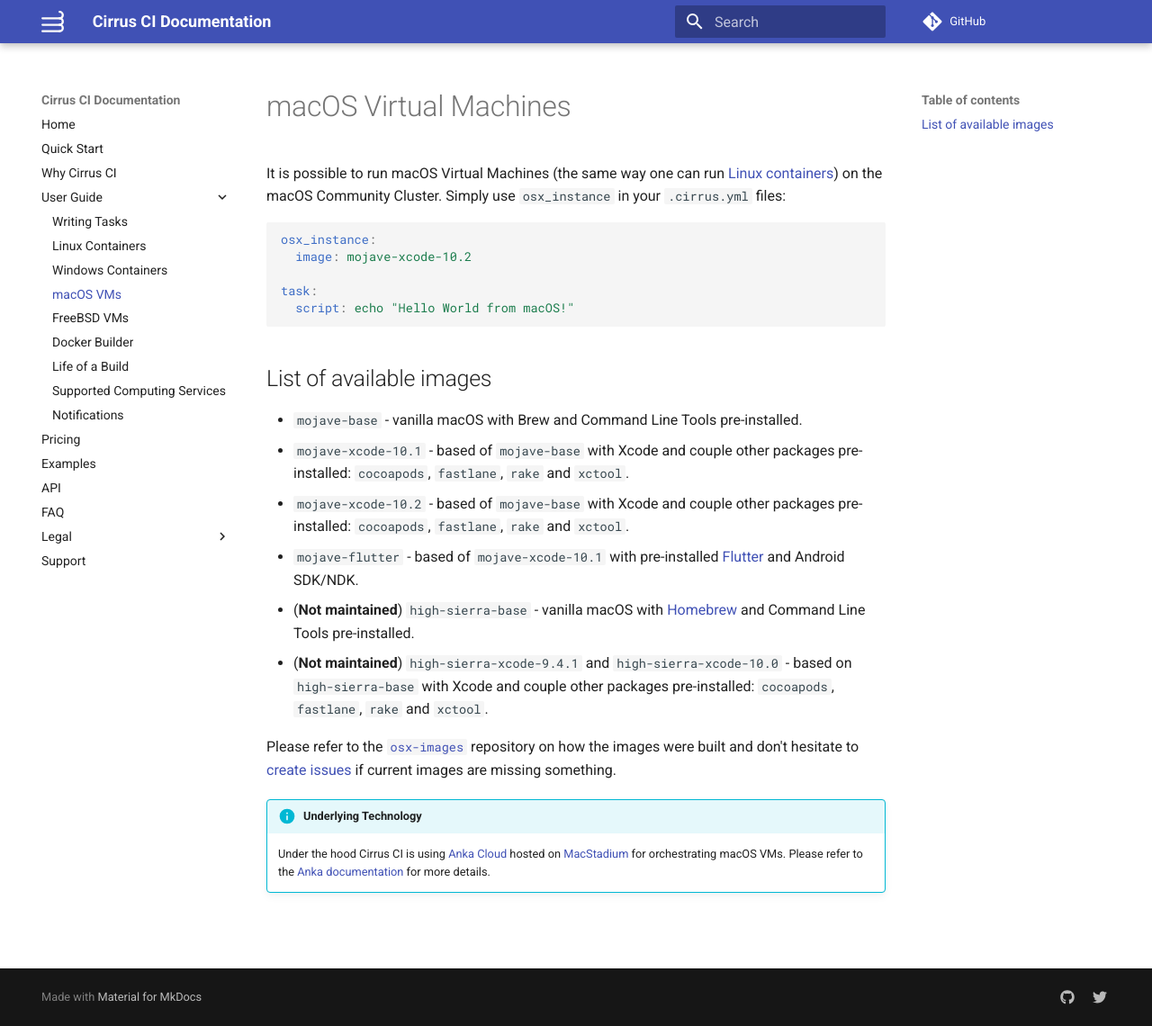
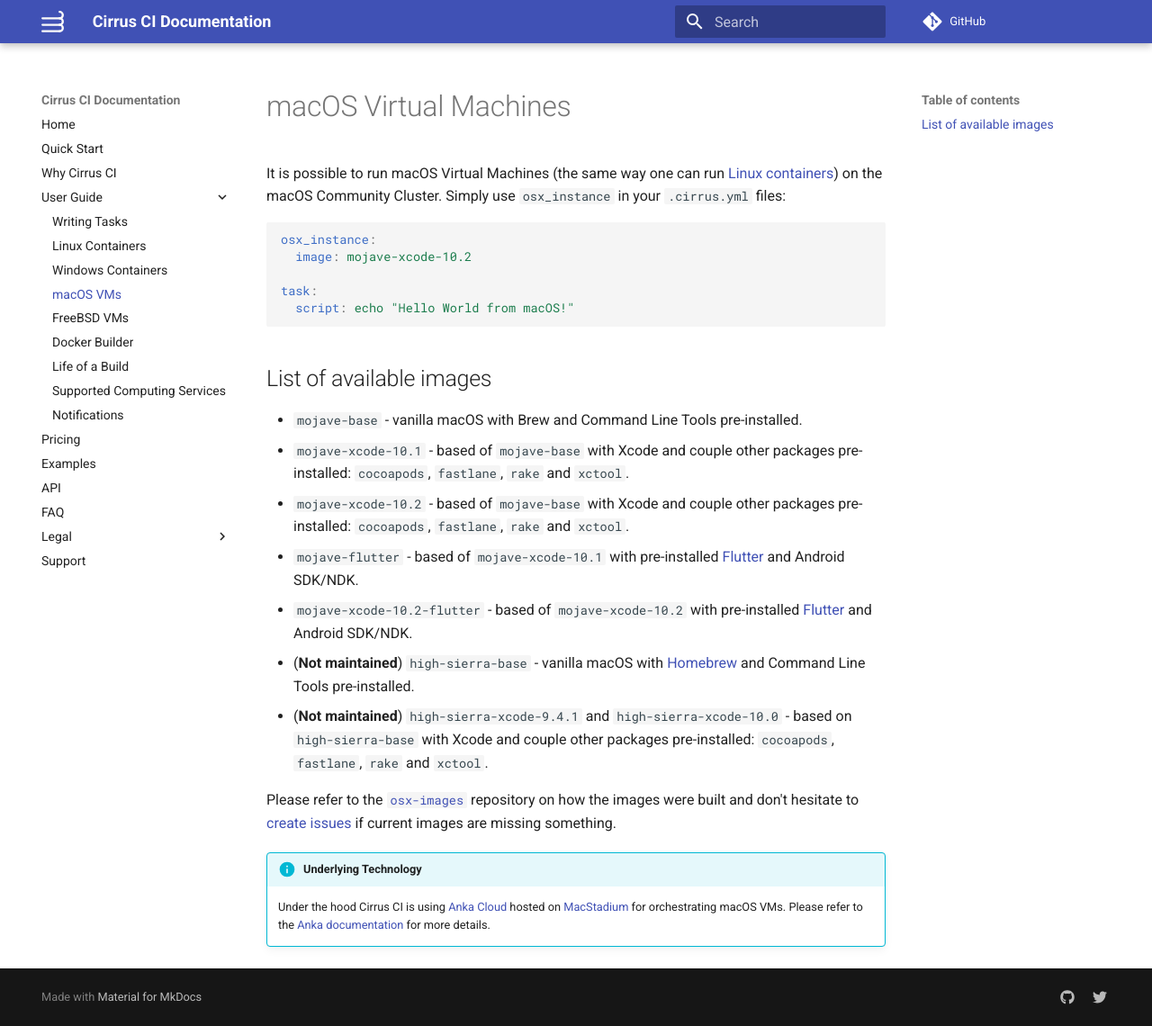
Before and after one commit to cirruslabs/cirrus-ci-docs, an MkDocs documentation site: the page built from docs/guide/macOS.md, in a window 1280 px wide and 1140 px high. Shown: the whole window at 90% size. Built offline with MkDocs 1.6.1 and Material for MkDocs 9.7.7, drawn with Linux system fonts in a browser that asks for light colours; comment, search, counter and statistics services are not loaded.

Commit message:
Document mojave-xcode-10.2-flutter image

```diff
--- a/docs/guide/macOS.md
+++ b/docs/guide/macOS.md
@@ -19,6 +19,7 @@ task:
 * `mojave-xcode-10.2` - based of `mojave-base` with Xcode and couple other packages pre-installed:
   `cocoapods`, `fastlane`, `rake` and `xctool`.
 * `mojave-flutter` - based of `mojave-xcode-10.1` with pre-installed [Flutter](https://flutter.dev/) and Android SDK/NDK.
+* `mojave-xcode-10.2-flutter` - based of `mojave-xcode-10.2` with pre-installed [Flutter](https://flutter.dev/) and Android SDK/NDK.
 * (**Not maintained**) `high-sierra-base` - vanilla macOS with [Homebrew](https://brew.sh) and Command Line Tools pre-installed.
 * (**Not maintained**) `high-sierra-xcode-9.4.1` and `high-sierra-xcode-10.0` - based on `high-sierra-base` with Xcode and couple other packages pre-installed: `cocoapods`, `fastlane`, `rake` and `xctool`.
 
```
